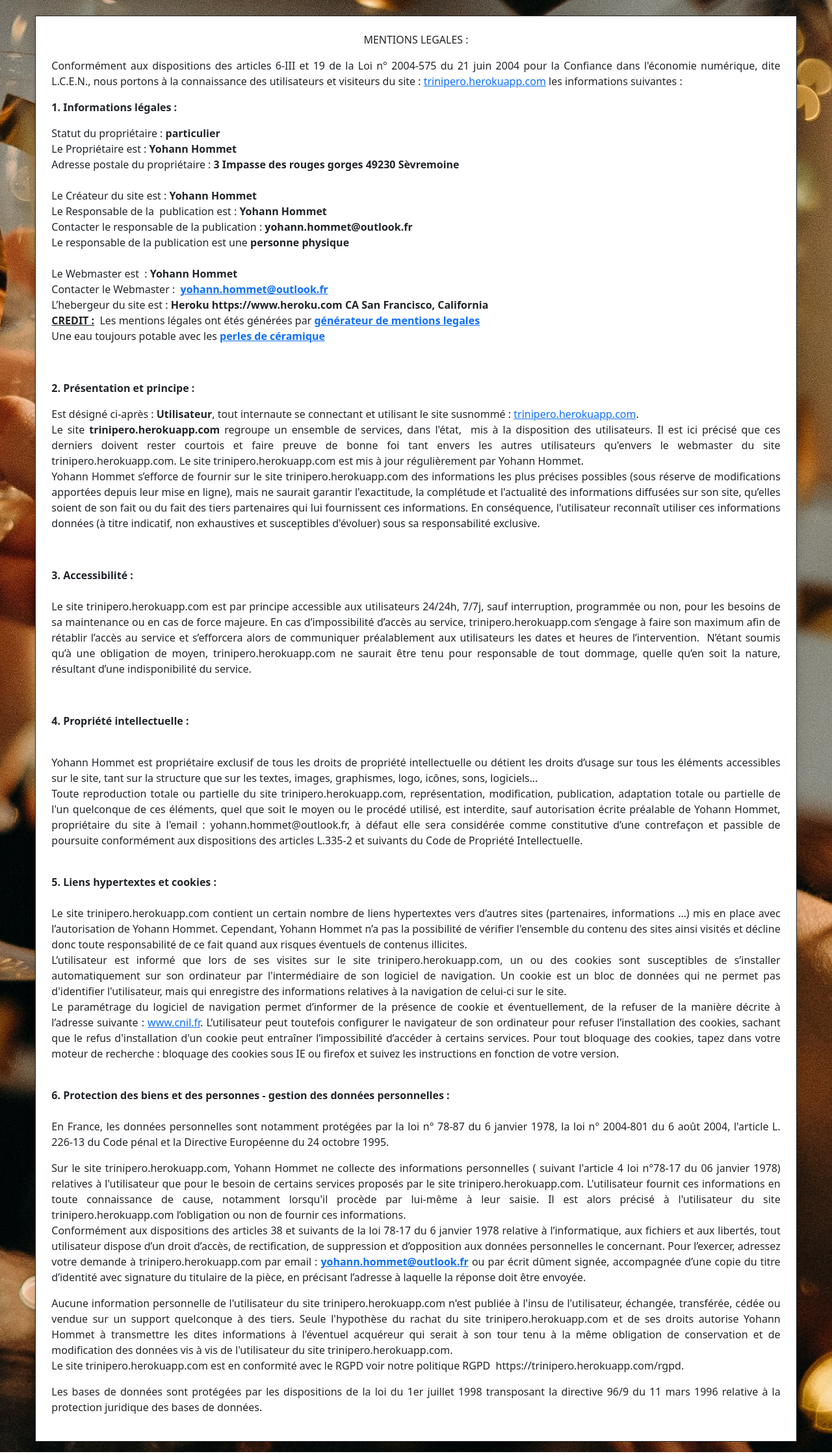
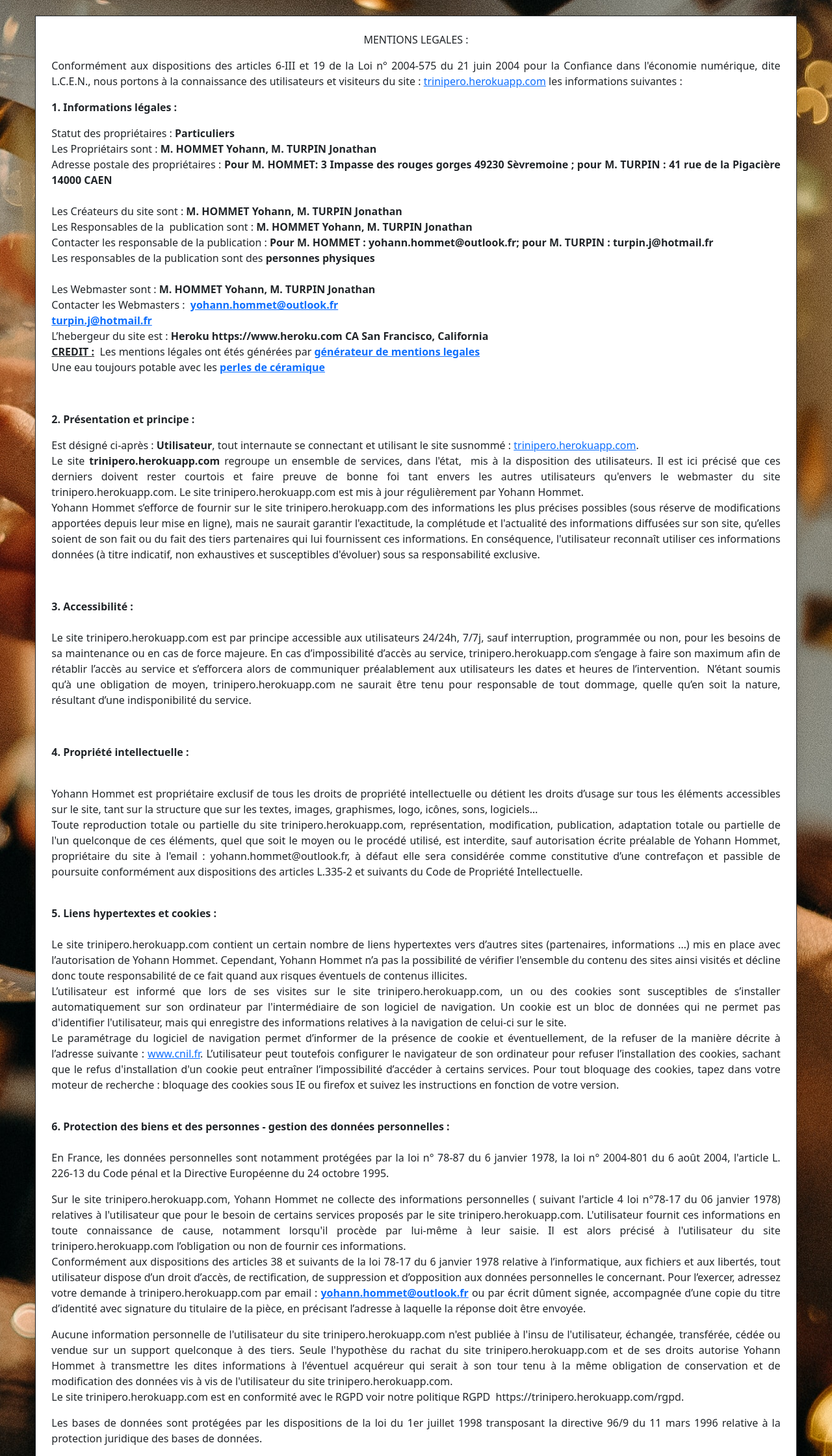
Before and after one commit to YohannHommet/Trinity_Project, a Symfony app: template templates/legal_notice/index.html.twig in a window 1280 px wide. Shown: the part 56-2296 px from the top of the page at 65% size. Run offline with Twig, Linux system fonts and the light colour scheme; the template is opened without the code that fills it, so the values that code supplies are empty; some libraries are stand-ins or nearby versions.

Commit message:
legal_notice_TURPIN_Jonathan

```diff
--- a/templates/legal_notice/index.html.twig
+++ b/templates/legal_notice/index.html.twig
@@ -18,18 +18,20 @@
 
                 <p style="text-align:justify"><strong>1. Informations légales :</strong></p>
 
-                <p style="text-align:justify">Statut du propriétaire : <strong>particulier</strong><br/>
-                    Le Propriétaire est : <strong>Yohann Hommet</strong><br/>
-                    Adresse postale du propriétaire : <strong>3 Impasse des rouges gorges 49230 Sèvremoine</strong><br/>
+                <p style="text-align:justify">Statut des propriétaires : <strong>Particuliers</strong><br/>
+                    Les Propriétairs sont : <strong>M. HOMMET Yohann, M. TURPIN Jonathan</strong><br/>
+                    Adresse postale des propriétaires : <strong>Pour M. HOMMET: 3 Impasse des rouges gorges 49230 Sèvremoine ; pour M. TURPIN : 41 rue de la Pigacière 14000 CAEN</strong><br/>
                      <br/>
-                    Le Créateur du site est : <strong>Yohann Hommet</strong><br/>
-                    Le Responsable de la  publication est : <strong>Yohann Hommet</strong><br/>
-                    Contacter le responsable de la publication : <strong>yohann.hommet@outlook.fr</strong><br/>
-                    Le responsable de la publication est une<strong> personne physique</strong><br/>
+                    Les Créateurs du site sont : <strong>M. HOMMET Yohann, M. TURPIN Jonathan</strong><br/>
+                    Les Responsables de la  publication sont : <strong>M. HOMMET Yohann, M. TURPIN Jonathan</strong><br/>
+                    Contacter les responsable de la publication : <strong>Pour M. HOMMET : yohann.hommet@outlook.fr; pour M. TURPIN : turpin.j@hotmail.fr</strong><br/>
+                    Les responsables de la publication sont des<strong> personnes physiques</strong><br/>
                     <br/>
-                    Le Webmaster est  : <strong>Yohann Hommet</strong><br/>
-                    Contacter le Webmaster :  <strong><a
+                    Les Webmaster sont : <strong>M. HOMMET Yohann, M. TURPIN Jonathan</strong><br/>
+                    Contacter les Webmasters :  <strong><a
                                 href="mailto:yohann.hommet@outlook.fr?subject=Contact a partir des mentions lÃ©gales via le site trinipero.herokuapp.com">yohann.hommet@outlook.fr</a></strong><br/>
+                                <strong><a
+                                href="mailto:turpin.j@hotmail.fr?subject=Contact a partir des mentions lÃ©gales via le site trinipero.herokuapp.com">turpin.j@hotmail.fr</a></strong><br/>
                     L’hebergeur du site est : <strong>Heroku https://www.heroku.com CA San Francisco,
                         California</strong><br/>
                     <strong><u>CREDIT :</u> </strong> Les mentions légales ont étés générées par<strong> <a
```
